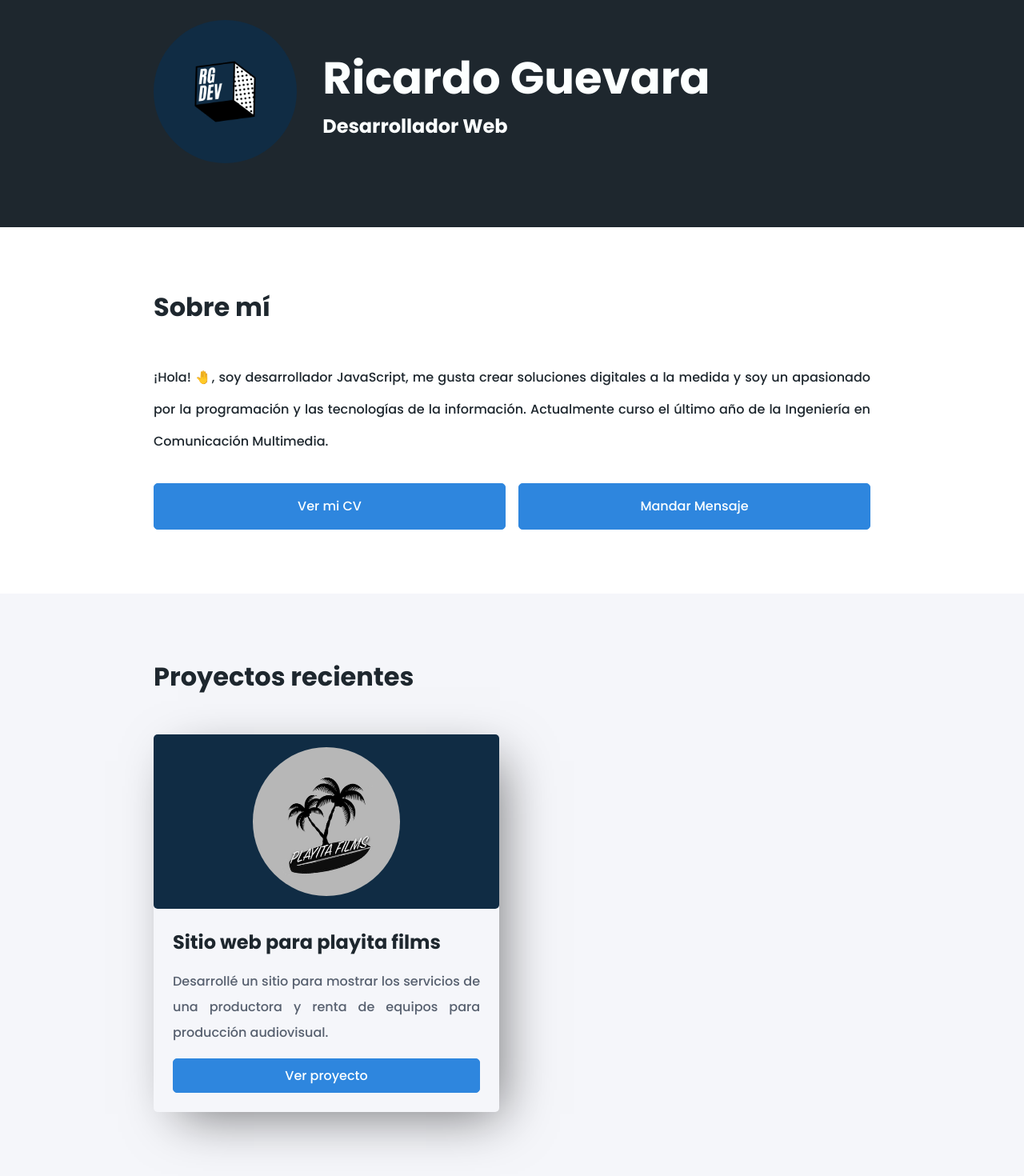
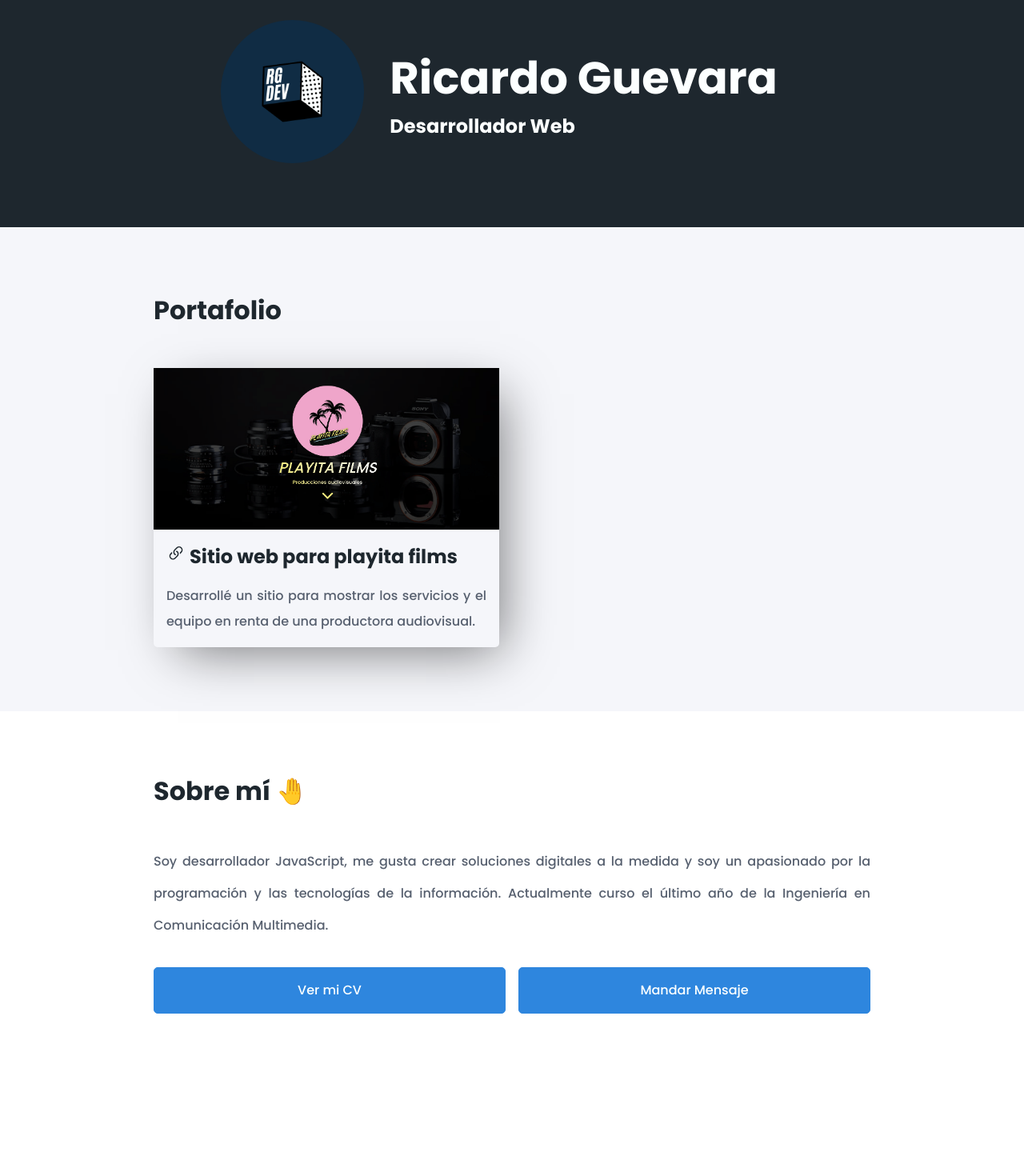
Before and after one commit to ricardoggz/personal-website, a React (Create React App) app: page / in a window 1280 px wide. Shown: the part 116-1586 px from the top of the page at 80% size. After the commit the page ends 1463 px from the top, so only its background shows below. Built offline with nearby package versions, Linux system fonts and the light colour scheme.

Commit message:
card de projectos mejorada

```diff
--- a/src/app/App.jsx
+++ b/src/app/App.jsx
@@ -11,8 +11,8 @@ const App = () => {
     <Suspense fallback={<Loader />}>
       <NavBar />
       <Hero />
+      <Projects />
       <About />
-      <Projects />
     </Suspense>
   );
 };
--- a/src/components/Nav/elements.js
+++ b/src/components/Nav/elements.js
@@ -27,6 +27,17 @@ const NavList = styled.nav`
     transition: all 300ms ease;
     border-radius: 8px;
   }
+
+  @media (min-width:240px) and (max-width:720px) {
+    flex-direction:column;
+    justify-content:center;
+    ul li a:hover {
+
+      background:none;
+      color:var(--color-light-primary);
+
+    }
+  }
 `;
 const Logo = styled.span`
   font-size: 1.2rem;
@@ -35,6 +46,10 @@ const Logo = styled.span`
     text-decoration:none;
     color:var(--color-light-primary);
   }
+
+  @media (min-width:240px) and (max-width:720px) {
+    padding: 1rem 0;
+  }
 `;
 
 export { NavWrapper, NavList, Logo };
--- a/src/components/about/About.jsx
+++ b/src/components/about/About.jsx
@@ -6,9 +6,9 @@ const About = () => {
   return (
     <AboutWrapper className="flex-container" id="about">
       <AboutDescription>
-        <h1>Sobre mí</h1>
+        <h2>Sobre mí 🤚</h2>
         <p>
-          ¡Hola! 🤚, soy desarrollador JavaScript, me gusta crear soluciones
+          Soy desarrollador JavaScript, me gusta crear soluciones
           digitales a la medida y soy un apasionado por la programación y
           las tecnologías de la información. Actualmente curso el último año de
           la Ingeniería en Comunicación Multimedia.
--- a/src/components/about/elements.js
+++ b/src/components/about/elements.js
@@ -7,8 +7,8 @@ const AboutWrapper = styled.section`
   justify-content: spacebetween;
   padding: 5rem 0;
   gap: 2rem;
-  img {
-    width: 30%;
+  p {
+    color:var(--color-gray);
   }
 
   @media (min-width: 240px) and (max-width: 720px) {
--- a/src/components/hero/elements.js
+++ b/src/components/hero/elements.js
@@ -9,10 +9,11 @@ const HeroWrapper = styled.section`
 const HeroDescription = styled.div`
   display: flex;
   align-items: center;
-  justify-content: start;
+  justify-content: center;
   @media (min-width: 240px) and (max-width: 880px) {
-    flex-direction: column;
     justify-content: center;
+    text-align:center;
+    flex-direction:column;
   }
 `;
 const HeroImage = styled.img`
@@ -34,11 +35,9 @@ const HeroTitles = styled.div`
   }
   @media (min-width: 240px) and (max-width: 880px) {
     span {
-      font-size: 1.5rem;
+      font-size: 2rem;
     }
-    p {
-      font-size:1rem;
-    }
+
     padding-top: 1rem;
   }
 `;
--- a/src/components/projects/Projects.jsx
+++ b/src/components/projects/Projects.jsx
@@ -1,28 +1,28 @@
 import React from "react";
-import logoPF from "../../img/logo-pf.jpg";
-import AnchorButton from "../anchorButton/AnchorButton";
+import landing from "../../img/landing.png";
+import { BsLink45Deg } from "react-icons/bs";
 import { WrapperProject, GridCards, Card } from "./elements";
 
 const Projects = () => {
   return (
     <WrapperProject id="portfolio">
       <div className="flex-container">
-        <h2>Proyectos recientes</h2>
+        <h2>Portafolio</h2>
         <GridCards>
           <Card>
-            <figure>
-              <img src={logoPF} alt="Playita Films" loading="lazy" />
-            </figure>
-            <div>
-              <span>Sitio web para playita films</span>
-              <p>
-                Desarrollé un sitio para mostrar los servicios de una productora
-                y renta de equipos para producción audiovisual.
-              </p>
-              <div className="button_container">
-                <AnchorButton title="Ver proyecto" />
+            <a href="https://playitafilms-demo.netlify.app/" target={"_blank"} rel="noreferrer">
+              <figure>
+                <img src={landing} alt="Playita Films" loading="lazy" />
+              </figure>
+              <div>
+                <span>
+                  <BsLink45Deg /> Sitio web para playita films
+                </span>
+                <p>
+                  Desarrollé un sitio para mostrar los servicios y el equipo en renta de una productora audiovisual.
+                </p>
               </div>
-            </div>
+            </a>
           </Card>
         </GridCards>
       </div>
--- a/src/components/projects/elements.js
+++ b/src/components/projects/elements.js
@@ -30,35 +30,31 @@ const Card = styled.div`
     height:auto;
     display:flex;
     justify-content:center;
-    background:var(--color-blue-primary);
-    border-radius: 5px;
   }
   figure img {
-    width:50%;
+    width:100%;
     height:100%;
     object-fit:contain;
-    border-radius:50%;
-    padding:1rem;
-    filter: grayscale(100%);
   }
 
   div {
-    padding: 1.5rem;
+    width:100%;
+    padding:1rem;
+
   }
-  div > span {
+  a {
+    text-decoration:none;
+  }
+  a span {
     font-weight:700;
     font-size: 1.5rem;
+    color:var(--color-dark-primary);
   }
-  div p {
+  a  p {
     text-align:justify;
-    padding:1rem 0;
+    padding-top:1rem;
     color:var(--color-gray);
     line-height:2rem;
-  }
-  .button_container {
-    padding:0;
-    display:flex;
-    width:100%;
   }
 `;
 
```
